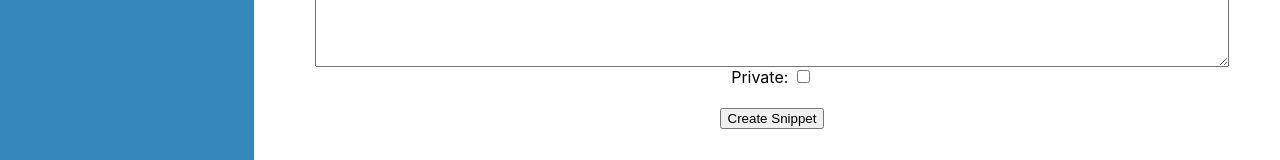
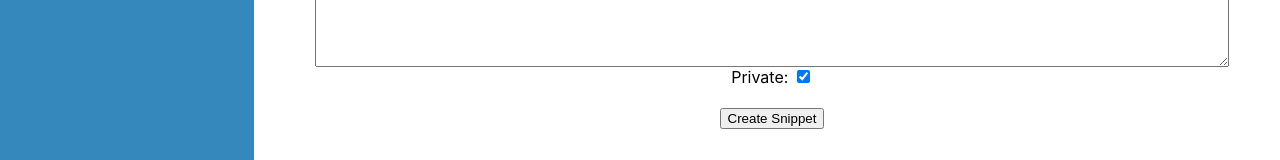
Before and after one commit to Anthony-J-Garot/snippets-front-end, a React (Create React App) app: page /snippet/create in a window 1280 px wide. Shown: the part 346-506 px from the top of the page. Built offline with nearby package versions, Linux system fonts and the light colour scheme.

Commit message:
Fixes checkbox

```diff
--- a/src/SnippetFormFields.js
+++ b/src/SnippetFormFields.js
@@ -25,11 +25,11 @@ const SnippetFormFields = (formState, setFormState) => {
 			<div>
 				<span>Private: </span>
 				<input className="mb2"
-					   value={formState.private}
+					   checked={formState.private}
 					   onChange={(e) =>
 						   setFormState({
 							   ...formState,
-							   private: e.target.value
+							   private: e.target.checked
 						   })
 					   }
 					   type="checkbox"
```
